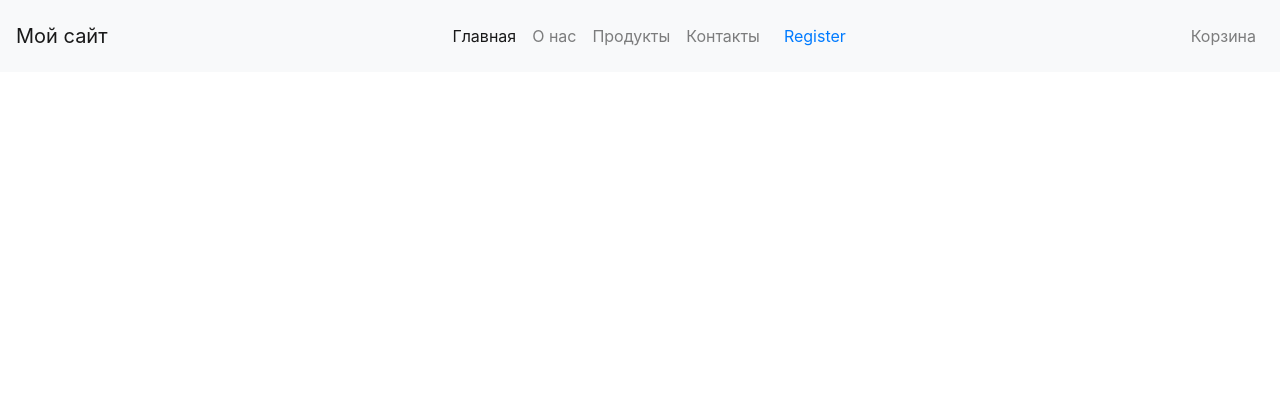
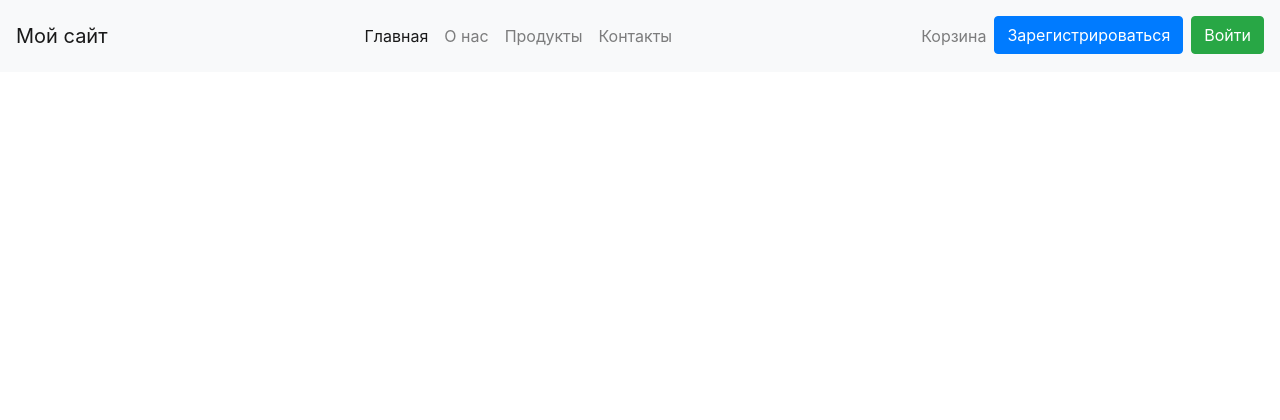
Before and after one commit to Maur1ck/WebServerShop, a Flask app: template templates/base.html in a window 1280 px wide. Shown: the top 420 px of the page. Run offline with Flask 3, Linux system fonts and the light colour scheme; the template is opened without the code that fills it, so the values that code supplies are empty; some libraries are stand-ins or nearby versions.

Commit message:
Подправил базовую страницу и написал главную страницу к сайту

```diff
--- a/templates/base.html
+++ b/templates/base.html
@@ -13,7 +13,7 @@
 <body>
 
 
-  <nav class="navbar navbar-expand-lg navbar-light bg-light py-3">
+<nav class="navbar navbar-expand-lg navbar-light bg-light py-3">
     <a class="navbar-brand" href="/">Мой сайт</a>
     <button class="navbar-toggler" type="button" data-toggle="collapse" data-target="#navbarNav" aria-controls="navbarNav" aria-expanded="false" aria-label="Toggle navigation">
       <span class="navbar-toggler-icon"></span>
@@ -33,14 +33,26 @@
           <a class="nav-link" href="#">Контакты</a>
         </li>
       </ul>
-      <a class="nav-link" href="/register">Register</a>
       <ul class="navbar-nav ml-auto">
         <li class="nav-item">
             <a class="nav-link" href="/cart">Корзина</a>
         </li>
+        {% if current_user.is_authenticated %}
+            <li class="nav-item">
+                <a class="navbar-brand" href="/logout">{{ current_user.username }}</a>
+            </li>
+        {% else %}
+            <li class="nav-item">
+                <a class="btn btn-primary mr-2" href="/register">Зарегистрироваться</a>
+            </li>
+            <li class="nav-item">
+                <a class="btn btn-success" href="/login">Войти</a>
+            </li>
+        {% endif %}
       </ul>
     </div>
   </nav>
+
 
 
   <main>
```
Also changed, not shown: templates/index.html (added, +14 -0 lines).
